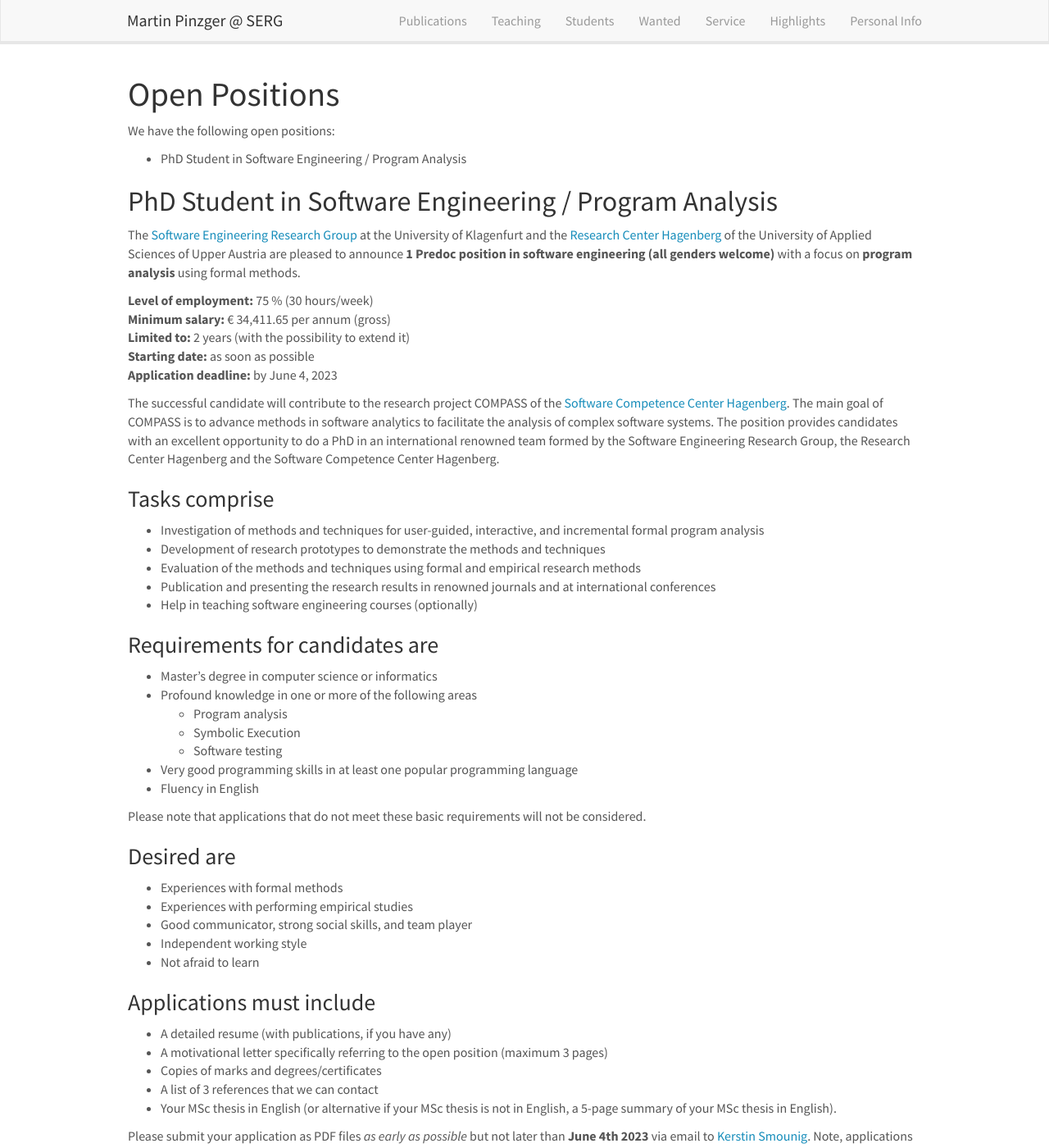
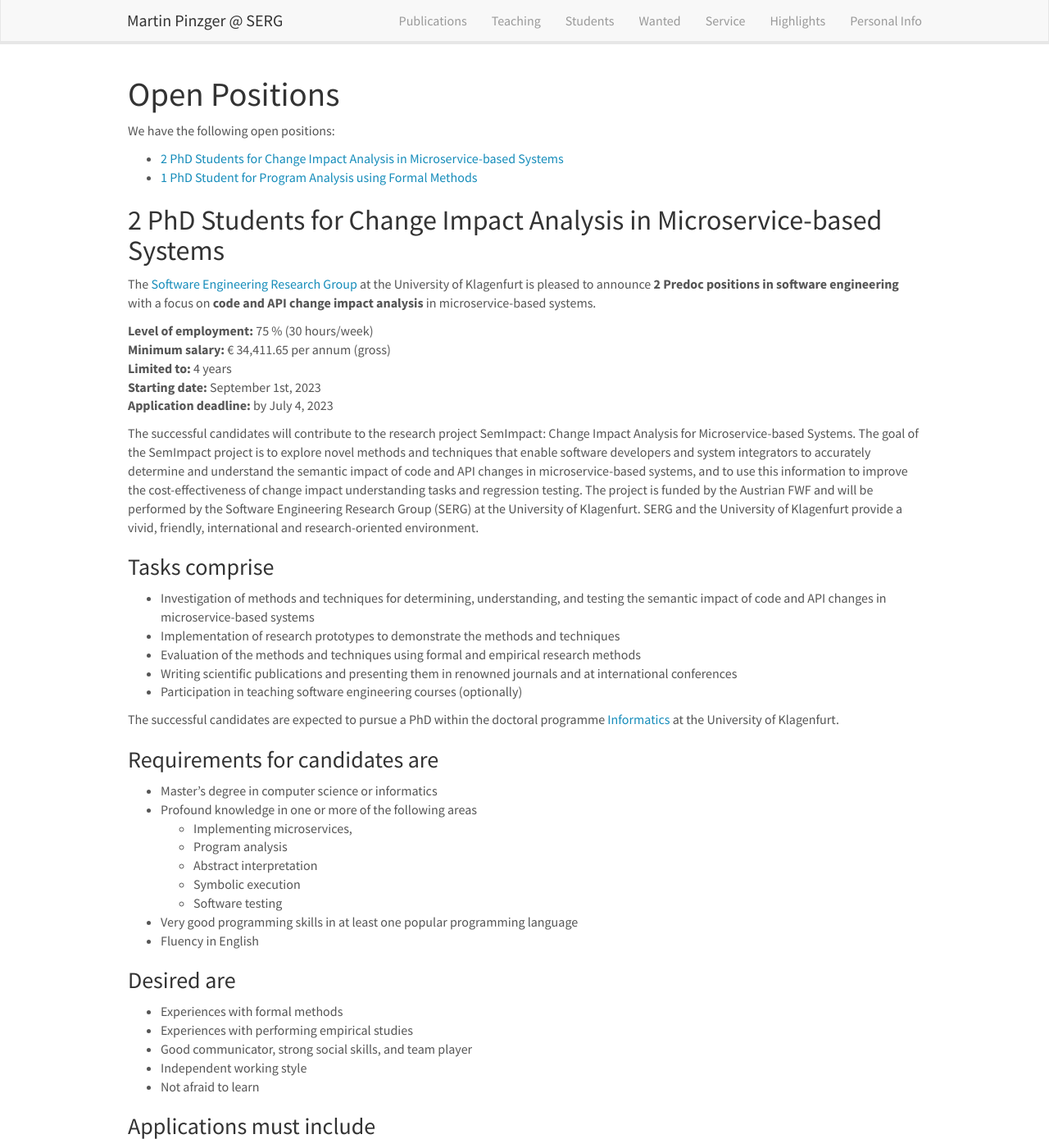
Before and after one commit to pinzger/pinzger.github.io, a Jekyll site: the page built from _pages/openpositions.md, in a window 1280 px wide and 1400 px high. Shown: the whole window at 82% size. Built offline with Jekyll 4.4.1, drawn with Linux system fonts in a browser that asks for light colours; nearby versions of some CDN libraries; some of the changed text lies outside the part shown.

Commit message:
added news and open positions for the SemImpact project

```diff
--- a/_data/news.yml
+++ b/_data/news.yml
@@ -1,3 +1,6 @@
+- date: <strong>May 2023</strong>
+  headline: "Our project proposal <strong>Semantic Change Impact Analysis for Microservice-based Systems</strong> was accepted by FWF. We will have <a href=\"/wanted/openpositions\">open positions for 2 PhD students</a> and 1 student assistant."
+
 - date: <strong>April 2023</strong>
   headline: "Open position: I am looking for a <strong>PhD student</strong> who would like to do a PhD in Software Engineering with a focus on Program Analysis. See <a href=\"/wanted/openpositions\">Open Positions</a> for more information."
 
--- a/_pages/openpositions.md
+++ b/_pages/openpositions.md
@@ -8,11 +8,64 @@ permalink: /wanted/openpositions
 
 # Open Positions
 We have the following open positions:
-* PhD Student in Software Engineering / Program Analysis
+* [2 PhD Students for Change Impact Analysis in Microservice-based Systems](#2-phd-students-for-change-impact-analysis-in-microservice-based-systems)
+* [1 PhD Student for Program Analysis using Formal Methods](#phd-student-for-program-analysis-using-formal-methods)
 
-## PhD Student in Software Engineering / Program Analysis
 
-The [Software Engineering Research Group](https://www.aau.at/en/isys/serg) at the University of Klagenfurt and the [Research Center Hagenberg](https://www.fh-ooe.at/en/hagenberg-campus) of the University of Applied Sciences of Upper Austria are pleased to announce **1 Predoc position in software engineering (all genders welcome)** with a focus on **program analysis** using formal methods.
+## 2 PhD Students for Change Impact Analysis in Microservice-based Systems ##
+
+The [Software Engineering Research Group](https://www.aau.at/en/isys/serg) at the University of Klagenfurt is pleased to announce **2 Predoc positions in software engineering** with a focus on **code and API change impact analysis** in microservice-based systems.
+
+**Level of employment:** 75 % (30 hours/week)<br/>
+**Minimum salary:** € 34,411.65 per annum (gross)<br/>
+**Limited to:** 4 years<br/>
+**Starting date:** September 1st, 2023<br/>
+**Application deadline:** by July 4, 2023<br/>
+
+The successful candidates will contribute to the research project SemImpact: Change Impact Analysis for Microservice-based Systems. The goal of the SemImpact project is to explore novel methods and techniques that enable software developers and system integrators to accurately determine and understand the semantic impact of code and API changes in microservice-based systems, and to use this information to improve the cost-effectiveness of change impact understanding tasks and regression testing. The project is funded by the Austrian FWF and will be performed by the Software Engineering Research Group (SERG) at the University of Klagenfurt. SERG and the University of Klagenfurt provide a vivid, friendly, international and research-oriented environment.
+
+### Tasks comprise
+* Investigation of methods and techniques for determining, understanding, and testing the semantic impact of code and API changes in microservice-based systems
+* Implementation of research prototypes to demonstrate the methods and techniques
+* Evaluation of the methods and techniques using formal and empirical research methods
+* Writing scientific publications and presenting them in renowned journals and at international conferences
+* Participation in teaching software engineering courses (optionally)
+
+The successful candidates are expected to pursue a PhD within the doctoral programme [Informatics](https://www.aau.at/en/doctoral-programme/prospective-doctoral-students/thematic-doctoral-programmes/informatics/) at the University of Klagenfurt.
+
+### Requirements for candidates are
+* Master’s degree in computer science or informatics
+* Profound knowledge in one or more of the following areas
+   * Implementing microservices,
+   * Program analysis
+   * Abstract interpretation
+   * Symbolic execution
+   * Software testing
+* Very good programming skills in at least one popular programming language
+* Fluency in English
+
+### Desired are
+* Experiences with formal methods
+* Experiences with performing empirical studies
+* Good communicator, strong social skills, and team player
+* Independent working style
+* Not afraid to learn
+
+### Applications must include
+* A detailed resume (with publications, if you have any)
+* A motivational letter specifically referring to the open position (maximum 3 pages)
+* Copies of marks and degrees/certificates
+* A list of 3 references that we can contact
+* Your MSc thesis in English (or alternative if your MSc thesis is not in English, a 5-page summary of your MSc thesis in English).
+
+Please submit your application as PDF files *as early as possible* but not later than **July 4th 2023** via email to [Kerstin Smounig](mailto:kerstin.smounig@aau.at). Note, applications will be considered until the positions are filled.
+
+For more information on the position contact [Martin Pinzger](/).
+
+
+## PhD Student for Program Analysis using Formal Methods ##
+
+The [Software Engineering Research Group](https://www.aau.at/en/isys/serg) at the University of Klagenfurt and the [Research Center Hagenberg](https://www.fh-ooe.at/en/hagenberg-campus) of the University of Applied Sciences of Upper Austria are pleased to announce **1 Predoc position in software engineering** with a focus on **program analysis** using formal methods.
 
 **Level of employment:** 75 % (30 hours/week)<br/>
 **Minimum salary:** € 34,411.65 per annum (gross)<br/>
@@ -26,8 +79,8 @@ The successful candidate will contribute to the research project COMPASS of the
 * Investigation of methods and techniques for user-guided, interactive, and incremental formal program analysis
 * Development of research prototypes to demonstrate the methods and techniques
 * Evaluation of the methods and techniques using formal and empirical research methods
-* Publication and presenting the research results in renowned journals and at international conferences
-* Help in teaching software engineering courses (optionally)
+* Writing scientific publications and presenting them in renowned journals and at international conferences
+* Participation in teaching software engineering courses (optionally)
 
 ### Requirements for candidates are
 * Master’s degree in computer science or informatics
```
Also changed, not shown: _pages/home.md (+3 -1 lines).
